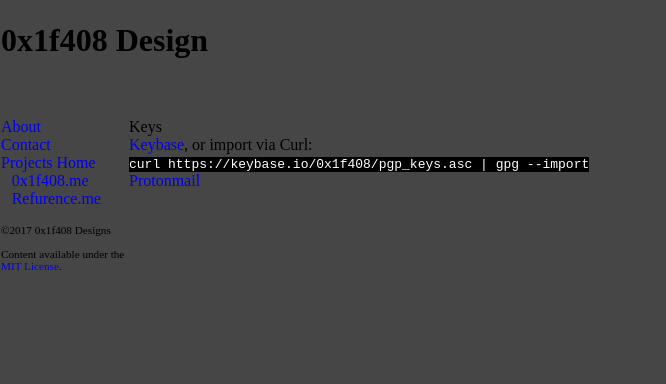
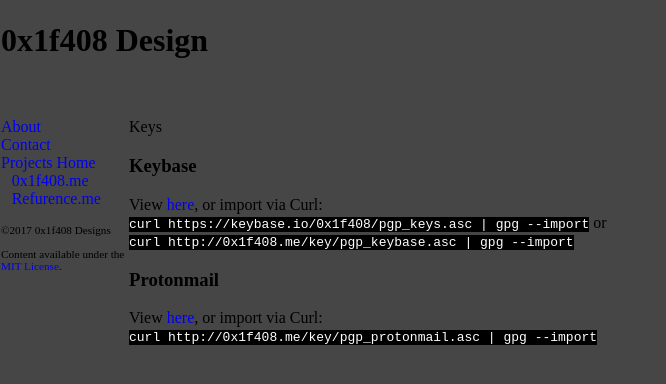
Before and after one commit to 0x1f408/0x1f408.github.io, a Jekyll site: the page built from keys.html, in a window 1280 px wide. Shown: the top 384 px of the page, without its empty margins (0-666 px from the left). Built offline with Jekyll 4.4.1, drawn with Linux system fonts in a browser that asks for light colours.

Commit message:
Changing theme & keys

```diff
--- a/_data/bio.yml
+++ /dev/null
@@ -1 +0,0 @@
-# Biographical information, referenced by {{ site.baseurl }}/about/
--- a/keys.html
+++ b/keys.html
@@ -4,10 +4,14 @@ title: 'PGP Keys'
 ---
 <ul id="keys">Keys
     <li>
-        <a href="/key/keybase/" target="_blank">Keybase</a>, or import via Curl:<br/>
-        <code>curl https://keybase.io/0x1f408/pgp_keys.asc | gpg --import</code>
+        <h3>Keybase</h3>
+        View <a href="/key/pgp_keybase.asc/" target="_blank">here</a>, or import via Curl:<br/>
+        <code>curl https://keybase.io/0x1f408/pgp_keys.asc | gpg --import</code> or <br/>
+        <code>curl http://0x1f408.me/key/pgp_keybase.asc | gpg --import</code>
     </li>
     <li>
-        <a href="/key/protonmail/" target="_blank">Protonmail</a>
+        <h3>Protonmail</h3>
+        View <a href="/key/pgp_protonmail.asc/" target="_blank">here</a>, or import via Curl:<br/>
+        <code>curl http://0x1f408.me/key/pgp_protonmail.asc | gpg --import</code>
     </li>
 </ul>
```
Also changed, not shown: _data/contact.yml (added, +16 -0 lines), _data/sites.yml (deleted, +0 -12 lines), css/main.sass (+10 -9 lines), Gemfile (line endings or trailing spaces), Gemfile.lock, README.md, 6 other files.
